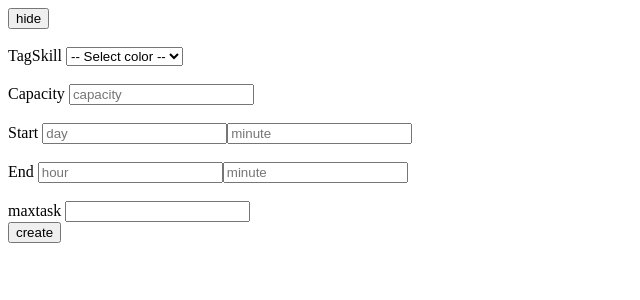
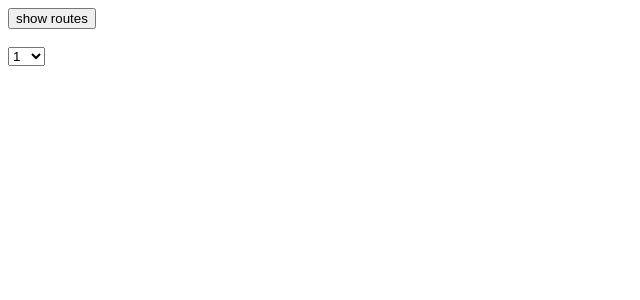
Before and after one commit to HacKaTechxRouteOptimize/Frontend, a Next.js app: page /workspace in a window 1280 px wide. Shown: the top 300 px of the page, without its empty margins (0-640 px from the left). Built offline with nearby package versions, Linux system fonts and the light colour scheme.

Commit message:
Patch Delete Route slice

```diff
--- a/src/app/(dashboard)/workspace/page.tsx
+++ b/src/app/(dashboard)/workspace/page.tsx
@@ -1,21 +1,29 @@
 "use client";
 
 import { AppDispatch, RootState } from "@/app/store";
-import { addRoute } from "@/app/store/slice/routeSlice";
+import {
+  addRoute,
+  deleteRoute,
+  patchRoute,
+} from "@/app/store/slice/routeSlice";
 import { Route } from "@/app/types/route";
 import { useState } from "react";
 import { useDispatch, useSelector } from "react-redux";
 
 const WorkSpace = () => {
-  const [isHideRoutes, setIsHideRoutes] = useState(false);
+  const [routeEditID, setRouteEditID] = useState(-1);
+  const [isHideRoutes, setIsHideRoutes] = useState(true);
   const [tagSkill, setTagSkill] = useState<string>("");
   const [startHour, setStartHour] = useState<string>("");
   const [capacity, setCapacity] = useState<string>("");
   const [startminute, setStartMinute] = useState<string>("");
   const [endHour, setEndHour] = useState<string>("");
-  const [endminute, setEndMinute] = useState<string>("");
+  const [endMinute, setEndMinute] = useState<string>("");
   const [maxTask, setMaxTask] = useState<string>("");
   const routeSlice = useSelector((state: RootState) => state.route);
+  const [startTimeOrder, setStartTimeOder] = useState<string>("1");
+  const [endTimeOrder, setEndTimeOrder] = useState<string>("");
+  const [isEditRoute, setIsEditRoute] = useState<boolean>(false);
   const dispatch = useDispatch<AppDispatch>();
   const formatStringTime = (hour: string, minute: string): string => {
     const hh = hour.padStart(2, "0");
@@ -25,9 +33,13 @@ const WorkSpace = () => {
   };
   const handlerCreateRoute = () => {
     const startTime = formatStringTime(startHour, startminute);
-    const endTime = formatStringTime(endHour, startminute);
+    const endTime = formatStringTime(endHour, endMinute);
     const newRoute: Route = {
-      id: routeSlice.routes.length + 1,
+      id: isEditRoute
+        ? routeEditID
+        : routeSlice.routes[0]
+          ? routeSlice.routes[routeSlice.routes.length - 1].id + 1
+          : 0,
       tagSkill: [tagSkill],
       capacity: Number(capacity),
       workingTimeStart: startTime,
@@ -36,21 +48,43 @@ const WorkSpace = () => {
       breakTimeStart: "12.00",
       breakTimeEnd: "13.00",
     };
-    dispatch(addRoute(newRoute));
+    if (isEditRoute) {
+      dispatch(patchRoute(newRoute));
+      setIsEditRoute(false);
+      setRouteEditID(-1);
+    } else {
+      dispatch(addRoute(newRoute));
+    }
+  };
+  const initializeRouteEdit = (route: Route) => {
+    setIsEditRoute(true);
+    setRouteEditID(route.id);
+    setStartHour(route.workingTimeStart.substring(0, 2));
+    setStartMinute(route.workingTimeStart.substring(3, 5));
+    setEndHour(route.workingTimeEnd.substring(0, 2));
+    setEndMinute(route.workingTimeEnd.substring(3, 5));
+    setCapacity(String(route.capacity));
+    setTagSkill(route.tagSkill?.[0] ?? "");
+    setMaxTask(String(route.maxTask));
   };
   return (
     <div>
       <button onClick={() => setIsHideRoutes((prev) => !prev)}>
-        {isHideRoutes ? "show" : "hide"}
+        {isHideRoutes ? "show routes" : "hide routes"}
       </button>
-      <br />
+
       <br />
       {!isHideRoutes && (
         <section>
           <div>
             {routeSlice?.routes.map((r, index) => (
               <div key={index}>
-                <p>dirver id:{r.id}</p>
+                <span>
+                  <p>dirver id:{r.id}</p>
+                  <button type="button" onClick={() => initializeRouteEdit(r)}>
+                    Edit
+                  </button>
+                </span>
                 <p>
                   breakTime {r.breakTimeStart} to {r.breakTimeEnd}
                 </p>
@@ -59,6 +93,12 @@ const WorkSpace = () => {
                 </p>
                 <p>capacity {r.capacity}</p>
                 <p>max task {r.maxTask}</p>
+                <button
+                  type="button"
+                  onClick={() => dispatch(deleteRoute(r.id))}
+                >
+                  Delete
+                </button>
                 <div>================</div>
                 <br />
               </div>
@@ -111,7 +151,7 @@ const WorkSpace = () => {
           <input
             type="text"
             placeholder="minute"
-            value={endminute}
+            value={endMinute}
             onChange={(e) => setEndMinute(e.target.value)}
           />
 
@@ -125,10 +165,23 @@ const WorkSpace = () => {
           />
           <br />
           <button type="button" onClick={() => handlerCreateRoute()}>
-            create
+            {isEditRoute ? `Edit ID ${routeEditID}` : "Create"}
           </button>
         </section>
       )}
+      <br />
+      <section>
+        <div>
+          <label htmlFor=""></label>
+          <select onChange={(e) => setStartTimeOder(e.target.value)}>
+            {Array.from({ length: 24 }, (_, index) => (
+              <option key={index} value={index + 1}>
+                {index + 1}
+              </option>
+            ))}
+          </select>
+        </div>
+      </section>
     </div>
   );
 };
--- a/src/app/store/slice/routeSlice.ts
+++ b/src/app/store/slice/routeSlice.ts
@@ -3,13 +3,9 @@ import { Route } from "@/app/types/route";
 
 export interface RouteState {
   routes: Route[];
-  status: "idle" | "loading" | "succeeded" | "failed";
-  error: string | null;
 }
 const initialState: RouteState = {
   routes: [],
-  status: "idle",
-  error: null,
 };
 
 export const routeSlice = createSlice({
@@ -19,8 +15,19 @@ export const routeSlice = createSlice({
     addRoute: (state, action: PayloadAction<Route>) => {
       state.routes.push(action.payload);
     },
+    deleteRoute: (state, action: PayloadAction<number>) => {
+      state.routes = state.routes.filter((r) => r.id != action.payload);
+    },
+    patchRoute: (state, action: PayloadAction<Route>) => {
+      const prevIndex = state.routes.findIndex(
+        (r) => r.id == action.payload.id,
+      );
+      if (prevIndex != -1) {
+        state.routes[prevIndex] = action.payload;
+      }
+    },
   },
 });
 
-export const { addRoute } = routeSlice.actions;
+export const { addRoute, deleteRoute, patchRoute } = routeSlice.actions;
 export default routeSlice.reducer;
```
Also changed, not shown: src/app/store/slice/orderSlice.ts (added, +22 -0 lines).
